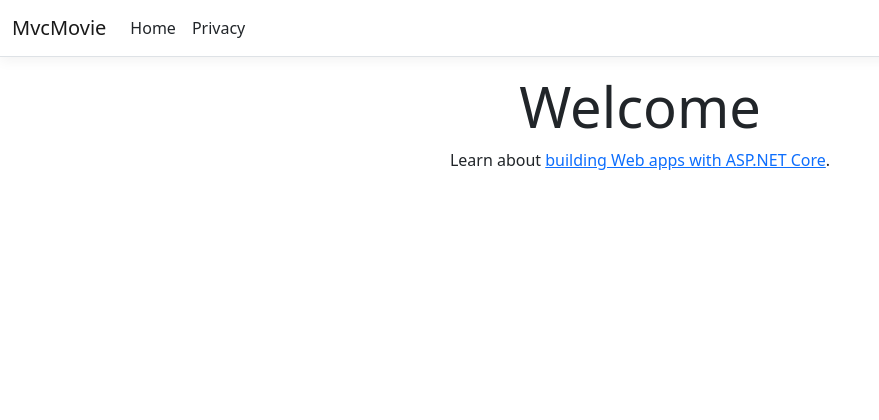
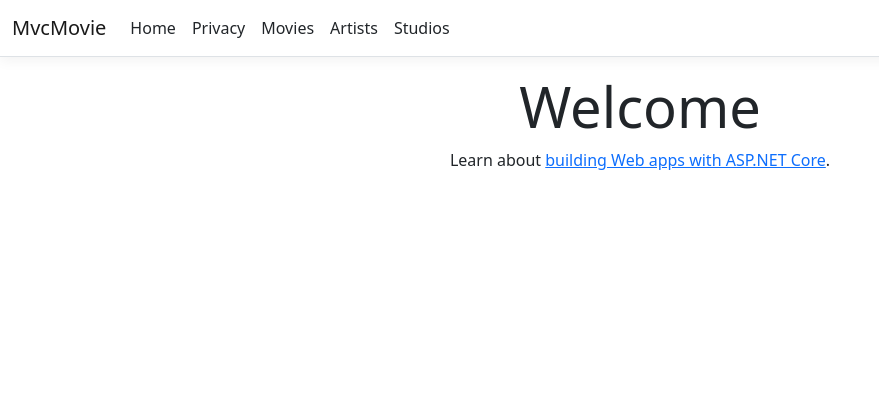
Before and after one commit to VictorSMQuirino/MvcMovie, an ASP.NET Core app: page / in a window 1280 px wide. Shown: the top 420 px of the page, without its empty margins (0-879 px from the left). Run offline with ASP.NET Core 8, Linux system fonts and the light colour scheme; style sheets or scripts are compiled from the project's sources.

Commit message:
feat - adicionando itens à navbar

```diff
--- a/MvcMovie/Views/Shared/_Layout.cshtml
+++ b/MvcMovie/Views/Shared/_Layout.cshtml
@@ -25,6 +25,15 @@
                         <li class="nav-item">
                             <a class="nav-link text-dark" asp-area="" asp-controller="Home" asp-action="Privacy">Privacy</a>
                         </li>
+                        <li class="nav-item">
+                            <a class="nav-link text-dark" asp-area="" asp-controller="Movie" asp-action="Index">Movies</a>
+                        </li>
+                        <li class="nav-item">
+                            <a class="nav-link text-dark" asp-area="" asp-controller="Artist" asp-action="Index">Artists</a>
+                        </li>
+                        <li class="nav-item">
+                            <a class="nav-link text-dark" asp-area="" asp-controller="Studio" asp-action="Index">Studios</a>
+                        </li>
                     </ul>
                 </div>
             </div>
```
Also changed, not shown: 15 other files.
